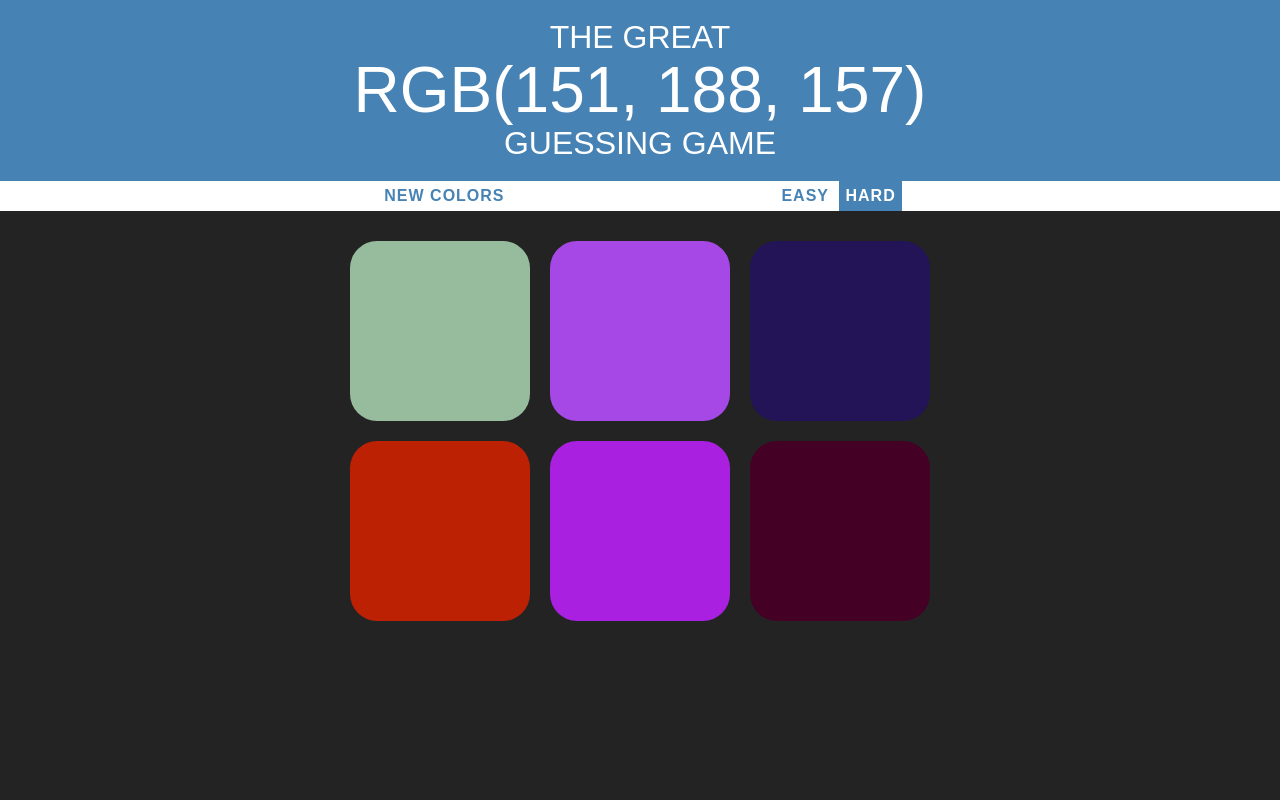
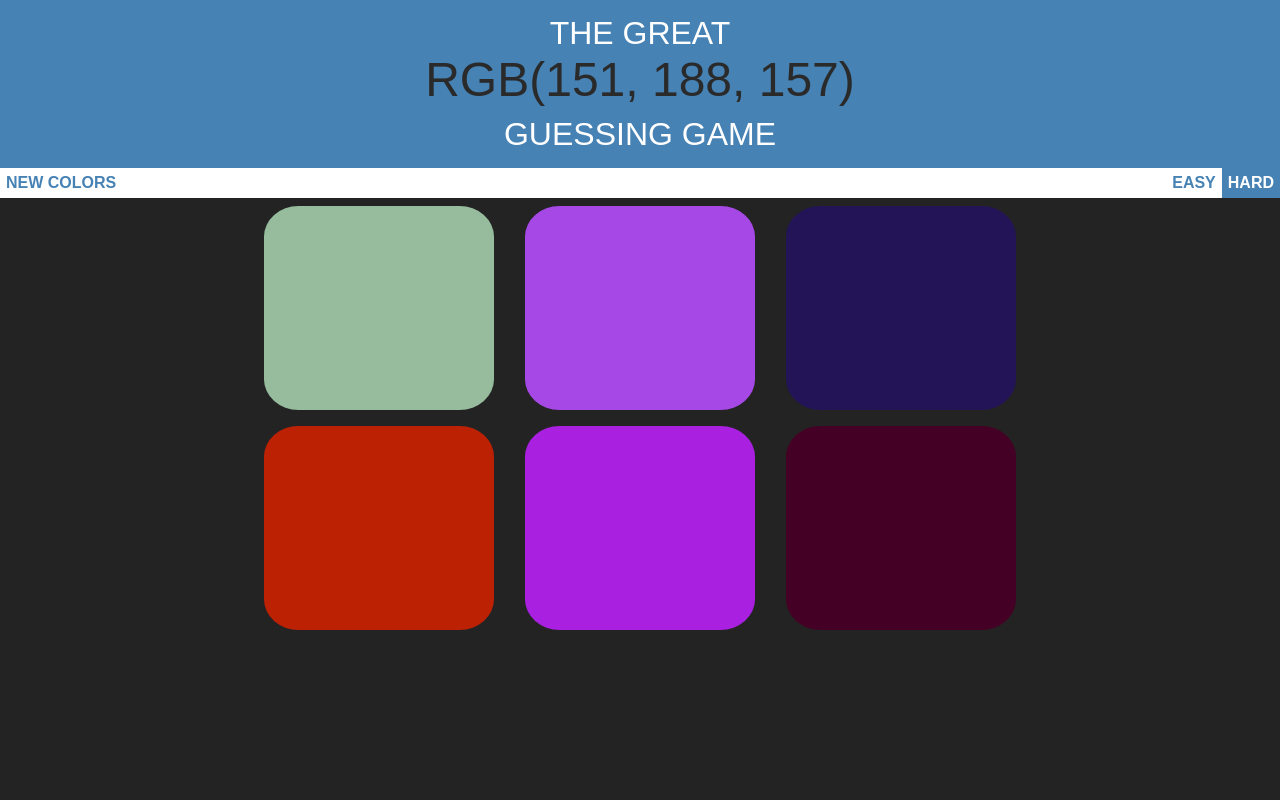
Before and after one commit to octacode/Octa-color-Gamey, a PHP site: page /colorgame.html in a window 1280 px wide. Run offline with PHP 8.4, Linux system fonts and the light colour scheme.

Commit message:
add flexbox support

```diff
--- a/colorgame.css
+++ b/colorgame.css
@@ -1,77 +1,144 @@
-body{
+html, body {
+    height: 100%;
+}
+
+body {
 	margin: 0;
-	background: #232323;
+	padding: 0;
+	background-color: #232323;
+	font-size: 100%;
 	font-family: Arial, Helvetica Neue, Helvetica, sans-serif;
 }
 
-.square{
+header {
+	width: 100%;
+	text-align: center;
+	background-color: #4682b4;
+	color: #fff;
+}
+.title {
+	display: -webkit-box;
+	display: -ms-flexbox;
+	display: flex;
+	-webkit-box-orient: horizontal;
+	-webkit-box-direction: normal;
+	    -ms-flex-direction: row;
+	        flex-direction: row;
+	-webkit-box-pack: center;
+	    -ms-flex-pack: center;
+	        justify-content: center;
+}
+h1 {
+	padding: 1rem 0;
+	margin: 0;
+	line-height: 1.1;
+	font-weight: normal;
+	text-transform: uppercase;
+	display: block;
+}
+.question {
+	font-size: 3rem;
+	padding: .2rem;
+	margin-bottom: .4rem;
+	color: #2a2a2a;
+	display: block;
+}
+
+.stripe {
+	display: -webkit-box;
+	display: -ms-flexbox;
+	display: flex;
+	background-color: #fff;
+	height: 30px;
+	color: black;
+}
+
+.container {
+	display: -webkit-box;
+	display: -ms-flexbox;
+	display: flex;
+	-ms-flex-wrap: wrap;
+	    flex-wrap: wrap;
+	-webkit-box-pack: justify;
+	    -ms-flex-pack: justify;
+	        justify-content: space-between;
+	width: 60%;
+	min-height: 440px;
+	margin: 0 auto;
+}
+
+@media only screen and (max-width: 600px) {
+	body {
+		font-size: 80%;
+	}
+	.question {
+		font-size: 2rem;
+	}
+
+	.container {
+		width: 100%;
+		background-color: silver;
+	}
+}
+
+.square-item {
 	width: 30%;
-	background: blue;
-	padding-bottom: 30%;
-	margin: 1.66%;
-	float: left;
+	max-height: 204px !important;
+	margin: 0.5rem;
 	border-radius: 15%;
 	transition: background 0.6s;
 	-webkit-transition: background 0.6s;
 	-moz-transition: background 0.6s;
 }
 
-#container{
-	width: 600px;
-	margin: 0 auto;
-	margin-top: 20px;
+.game {
+	width: 60%;
+	display: -webkit-box;
+	display: -ms-flexbox;
+	display: flex;
+	-webkit-box-pack: start;
+	    -ms-flex-pack: start;
+	        justify-content: flex-start;
 }
 
-h1{
-	padding: 20px 0;
-	text-align: center;
-	margin: 0;
-	line-height: 1.1;
-	font-weight: normal;
-	background: steelblue;
-	color: white;
-	text-transform: uppercase;
+.selected {
+	color: #fff;
+	background-color: #4682b4;
 }
 
-#question{
-	font-size: 200%;
+.message {
+	width: 30%;
+	line-height: 2rem;
 }
 
-#stripe{
-	background: white;
-	height: 30px;
-	text-align: center;
+.level {
+	width: 40%;
+	display: -webkit-box;
+	display: -ms-flexbox;
+	display: flex;
+	-webkit-box-pack: end;
+	    -ms-flex-pack: end;
+	        justify-content: flex-end;
 }
 
-.selected{
-	color: white;
-	background: steelblue;
-}
-
-#message{
-	display: inline-block;
-	width: 20%;
-}
-
-button{
+button {
 	border: none;
 	text-transform: uppercase;
 	height: 100%;
 	font-size: inherit;
 	font-weight: 700;
-	color: steelblue;
-	letter-spacing: 1px;
-	background: none;
+	color: #4682b4;
+	background-color: transparent;
 	transition: all 0.3s;
 	-webkit-transition: all 0.3s;
 	-moz-transition: all 0.3s;
 }
 
-button:hover{
-	background: steelblue;
-	color: white;
+button:hover {
+	background-color: #4682b4;
+	color: #fff;
 }
 
 button:focus {
-	outline:0;
+	outline: 0;
 }
--- a/colorgame.html
+++ b/colorgame.html
@@ -7,21 +7,32 @@
 	<title>Octa color Gamey</title>
 </head>
 <body>
-	<h1>The great<br>
-	<span id="question"></span><br>
-	guessing game</h1>
-	<div id="stripe">
-		<button id="new_colors">New colors</button> <span id="message"></span> <button id="easyBtn">Easy</button> <button class="selected" id="hardBtn">Hard</button>
+	<header>
+		<div class="title">
+			<h1>The great <span class="question">rgba(100,100,100,2)</span> guessing game</h1>
+		</div>
+
+		<div class="stripe">
+			<div class="game">
+				<button name="newColors">New colors</button>
+
+				<span class="message"></span>
+			</div>
+
+			<div class="level">
+				<button name="levelEasy">Easy</button>
+				<button class="selected" name="levelHard">Hard</button>
+			</div>
+		</div>
+	</header>
+	<div class="container">
+		<div class="square-item"></div>
+		<div class="square-item"></div>
+		<div class="square-item"></div>
+		<div class="square-item"></div>
+		<div class="square-item"></div>
+		<div class="square-item"></div>
 	</div>
-	<div id="container">
-		<div class="square"></div>
-		<div class="square"></div>
-		<div class="square"></div>
-		<div class="square"></div>
-		<div class="square"></div>
-		<div class="square"></div>
-	</div>
-	<script src="colorgame.js" type="text/javascript">
-	</script>
+	<script src="colorgame.js" type="text/javascript"></script>
 </body>
 </html>
--- a/colorgame.js
+++ b/colorgame.js
@@ -1,10 +1,13 @@
-var squares = document.getElementsByClassName("square");
-var ques = document.getElementById('question');
-var message = document.getElementById('message');
-var h1 = document.querySelector('h1');
-var button = document.getElementById('new_colors');
-var easyBtn = document.getElementById('easyBtn');
-var hardBtn = document.getElementById('hardBtn');
+var squares = document.getElementsByClassName('square-item');
+var ques = document.querySelector('.question');
+var message = document.querySelector('.message');
+var header = document.querySelector('header');
+
+// buttons
+var newGameButton = document.querySelector('button[name="newColors"]');
+var levelEasyButton = document.querySelector('button[name="levelEasy"]');
+var levelHardButton = document.querySelector('button[name="levelHard"]');
+
 var colors = generateRandomColors(6);
 var numOfSquares = 6;
 
@@ -16,25 +19,25 @@ for (var i = 0; i < squares.length; i++) {
 
 	squares[i].addEventListener('click', function() {
 		var ans = this.style.background;
-		ans = ans.replace(" none repeat scroll 0% 0%", "");
+		ans = ans.replace(' none repeat scroll 0% 0%', '');
 		if (ans == ques.textContent) {
-			message.textContent = "Correct";
-			h1.style.background = ans;
-			button.textContent = "Play Again?";
+			message.textContent = 'Correct';
+			header.style.background = ans;
+			newGameButton.textContent = 'Play Again?';
 			for (var k = 0; k < squares.length; k++) {
 				squares[k].style.background = this.style.background;
 			}
 		} else {
-			message.textContent = "Wrong Answer";
-			this.style.background = "#232323";
+			message.textContent = 'Wrong Answer';
+			this.style.background = '#232323';
 		}
 	});
 }
 
-easyBtn.addEventListener('click', function() {
+levelEasyButton.addEventListener('click', function() {
 	clearInstance();
-	hardBtn.classList.remove("selected");
-	easyBtn.classList.add("selected");
+	levelHardButton.classList.remove('selected');
+	levelEasyButton.classList.add('selected');
 	numOfSquares = 3;
 	colors = generateRandomColors(3);
 	var pickedColor = colors[pickColor()];
@@ -44,14 +47,14 @@ easyBtn.addEventListener('click', function() {
 		if (colors[i])
 			squares[i].style.background = colors[i];
 		else
-			squares[i].style.display = "none";
+			squares[i].style.display = 'none';
 	}
 });
 
-hardBtn.addEventListener('click', function() {
+levelHardButton.addEventListener('click', function() {
 	clearInstance();
-	easyBtn.classList.remove("selected");
-	hardBtn.classList.add("selected");
+	levelEasyButton.classList.remove('selected');
+	levelHardButton.classList.add('selected');
 	numOfSquares = 6;
 	colors = generateRandomColors(6);
 	var pickedColor = colors[pickColor()];
@@ -63,7 +66,7 @@ hardBtn.addEventListener('click', function() {
 	}
 })
 
-button.addEventListener('click', function() {
+newGameButton.addEventListener('click', function() {
 	clearInstance();
 	colors = generateRandomColors(numOfSquares);
 	var pickedColor = colors[pickColor()];
@@ -77,10 +80,10 @@ button.addEventListener('click', function() {
 // methods
 
 function clearInstance() {
-	if (button.textContent = "Play Again")
-		button.textContent = "New Colors";
-	h1.style.background = "steelblue";
-	message.textContent = "";
+	if (newGameButton.textContent = 'Play Again')
+		newGameButton.textContent = 'New Colors';
+	header.style.background = 'steelblue';
+	message.textContent = '';
 }
 
 function pickColor() {
@@ -100,5 +103,5 @@ function randomColor() {
 	var blue = Math.floor(Math.random() * 256);
 	var green = Math.floor(Math.random() * 256);
 	//rgb(100, 200, 25);
-	return "rgb(" + red + ", " + blue + ", " + green + ")";
+	return 'rgb(' + red + ', ' + blue + ', ' + green + ')';
 }
```
